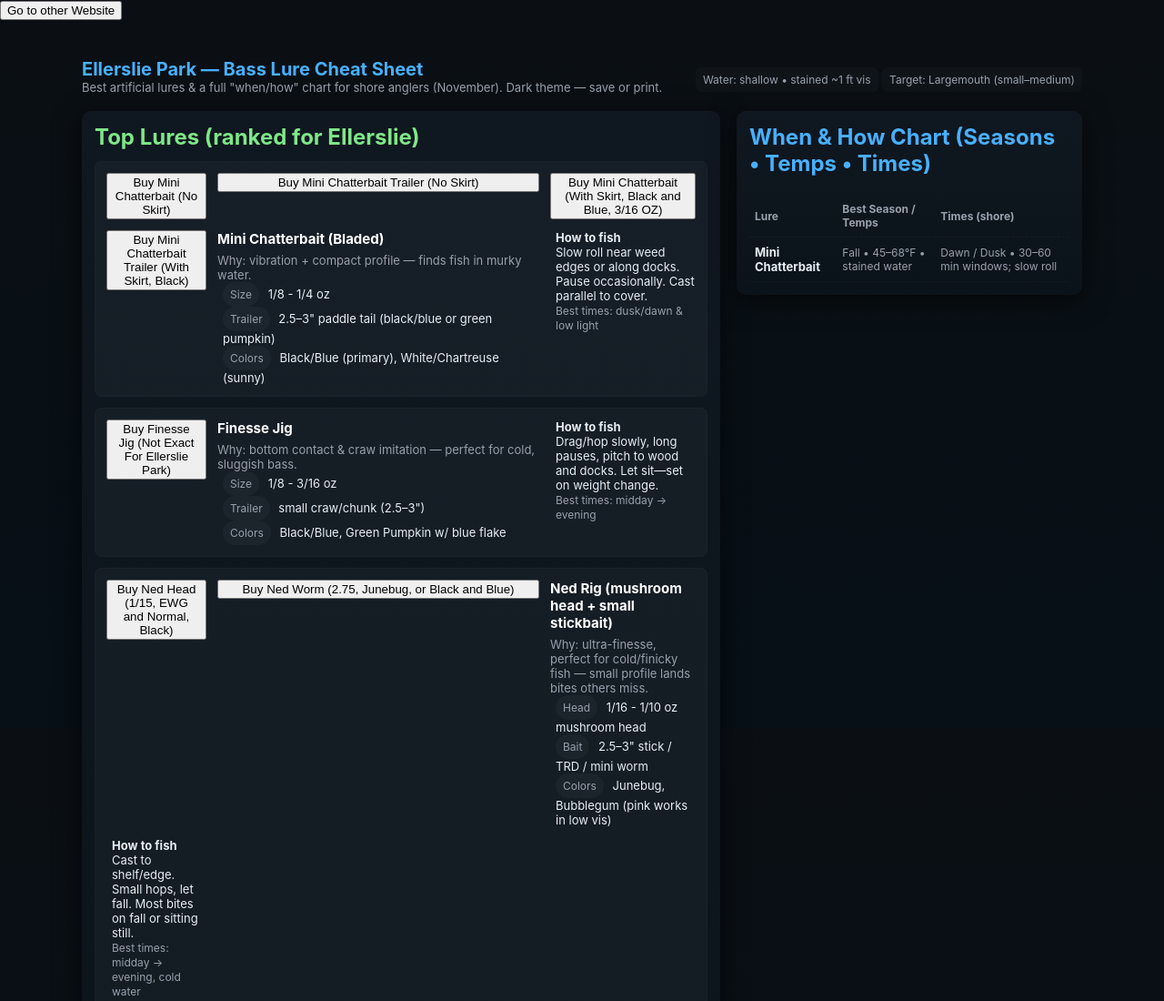
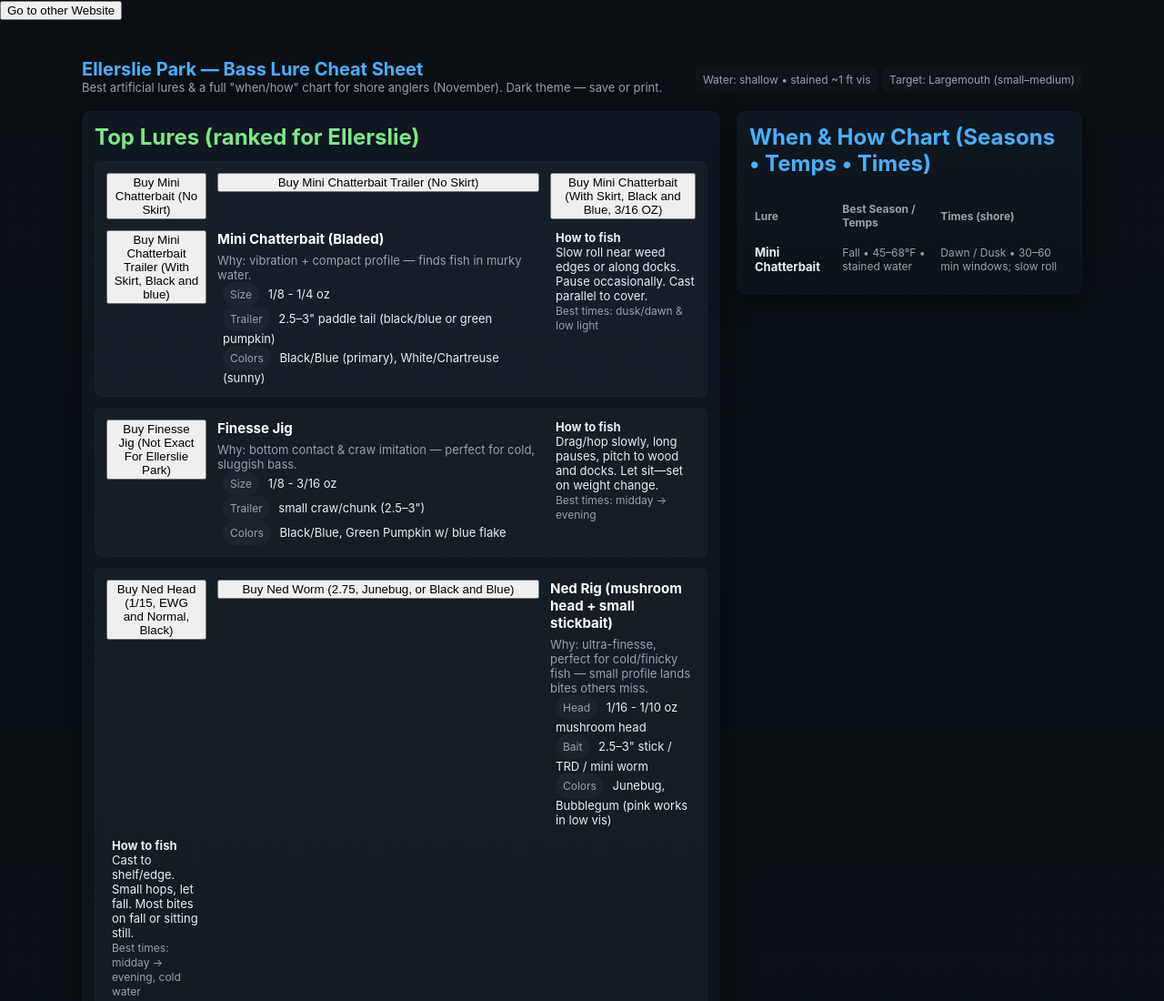
Before and after one commit to JGates-13/Ellerslie-Park-Fishing-Guide, a plain HTML site: page index.html in a window 1280 px wide. Shown: the top 1100 px of the page at 91% size. Drawn offline with Linux system fonts and the light colour scheme.

Commit message:
Update index.html

```diff
--- a/index.html
+++ b/index.html
@@ -38,8 +38,8 @@
               <button onclick="window.location.href='https://zmanfishing.com/products/chatterbait®-micromax™#';">
                 Buy Mini Chatterbait (With Skirt, Black and Blue, 3/16 OZ)
               </button>
-<button onclick="window.location.href='https://a.co/d/dL2NRu2';">
-                Buy Mini Chatterbait Trailer (With Skirt, Black)
+<button onclick="https://www.basspro.com/p/z-man-chatterspike-lure?utm_source=chatgpt.com';">
+                Buy Mini Chatterbait Trailer (With Skirt, Black and blue)
               </button>
               <div>
                 <h3>Mini Chatterbait (Bladed)</h3>
```
